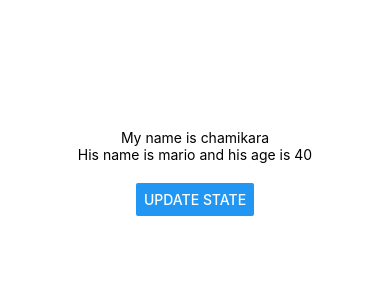
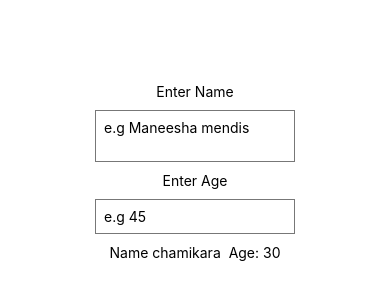
Before and after one commit to chami98/ReactNativeNinjaTut, a React Native app: screen / in a window 390 px wide. Shown: the part 250-550 px from the top of the page. Built offline with nearby package versions, Linux system fonts and the light colour scheme.

Commit message:
practiced textInput component

```diff
--- a/App.js
+++ b/App.js
@@ -1,25 +1,31 @@
 import React, { useState } from 'react';
-import { StyleSheet, Text, View , Button} from 'react-native';
+import { StyleSheet, Text, View, Button, TextInput } from 'react-native';
 
 export default function App() {
 
-  const [name,setName] = useState("chamikara");
-  const [person,setPerson] = useState({name: 'mario', age: 40});
+  const [name, setName] = useState("chamikara");
+  const [age, setAge] = useState(30);
 
-  const clickHandler = ()=>{
-    setName('Dineth');
-    setPerson({name:'mark', age : 45})
-  }
 
 
 
   return (
     <View style={styles.container}>
-        <Text>My name is {name}</Text>
-        <Text>His name is {person.name} and his age is {person.age}</Text>
-        <View style={styles.buttonContainer}>
-          <Button title='update state' onPress={clickHandler}/>
-        </View>
+      <Text>Enter Name</Text>
+      <TextInput
+        multiline
+        style={styles.input}
+        placeholder='e.g Maneesha mendis'
+        onChangeText={(val) => setName(val)}
+      />
+      <Text>Enter Age</Text>
+      <TextInput
+        keyboardType='numeric'
+        style={styles.input}
+        placeholder='e.g 45'
+        onChangeText={(val) => setAge(val)}
+      />
+      <Text>Name {name}  Age: {age}</Text>
     </View>
   );
 }
@@ -31,8 +37,11 @@ const styles = StyleSheet.create({
     alignItems: 'center',
     justifyContent: 'center',
   },
- buttonContainer:{
-  marginTop:20,
-
- }
+  input: {
+    borderWidth: 1,
+    borderColor: '#777',
+    padding: 8,
+    margin: 10,
+    width: 200,
+  }
 });
```
